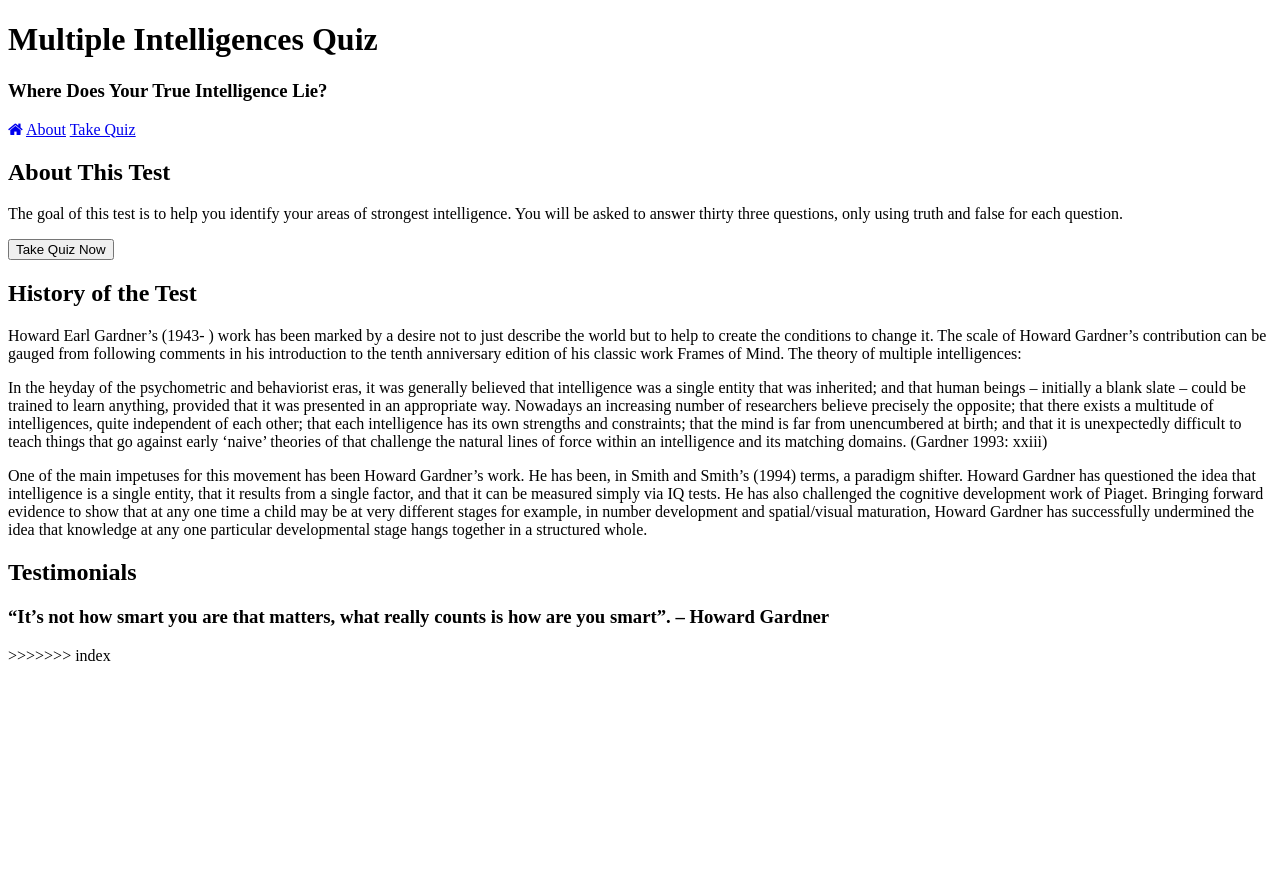
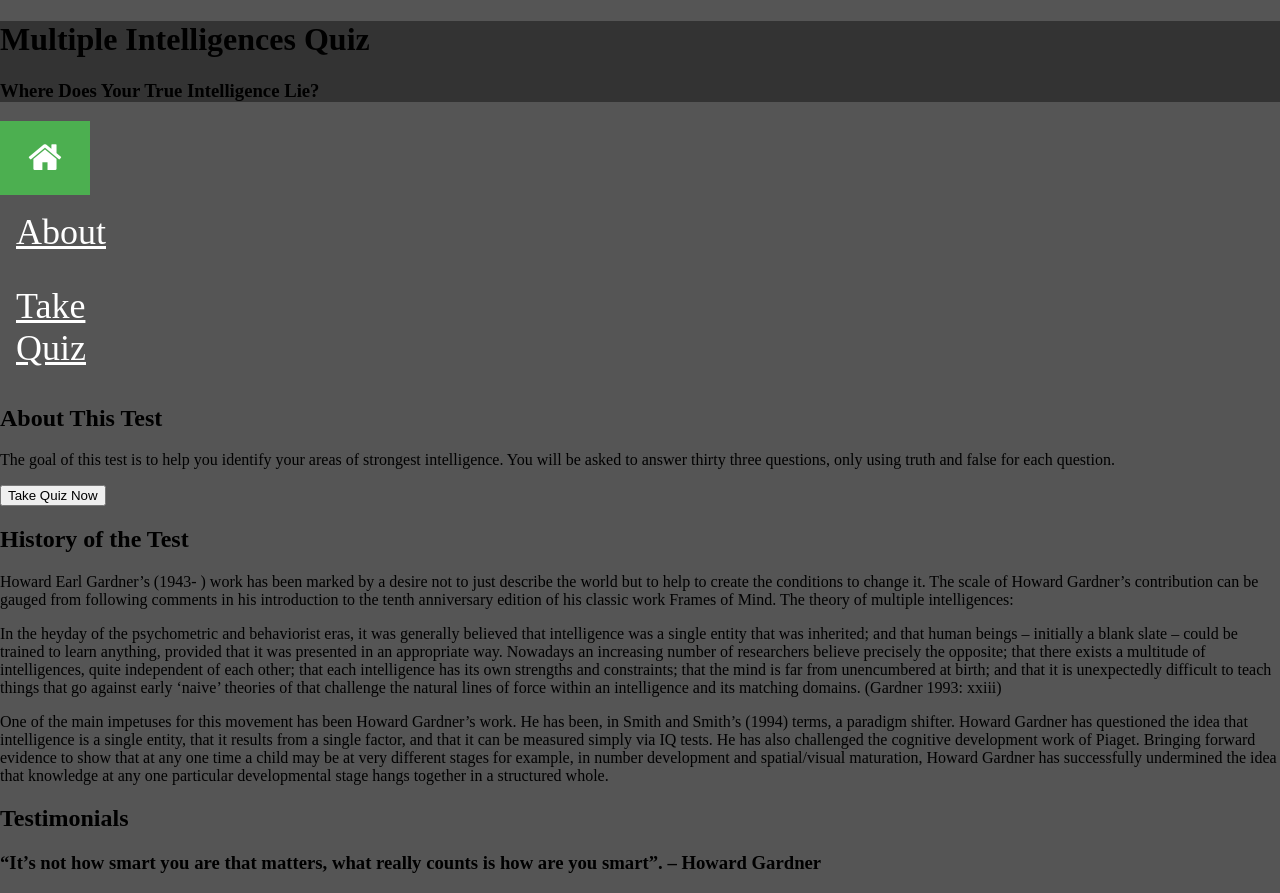
Before and after one commit to aimurphyii/multiple-intelligences-survey, a plain HTML site: page index.html in a window 1280 px wide. Before the commit the page ends 800 px from the top, so only its background shows below. Drawn offline with Linux system fonts and the light colour scheme.

Commit message:
changed file location links

```diff
--- a/index.html
+++ b/index.html
@@ -5,6 +5,7 @@
   <meta name="viewport" content="width=device-width, initial-scale=1.0">
   <meta http-equiv="X-UA-Compatible" content="ie=edge">
   <link rel="stylesheet" href="https://cdnjs.cloudflare.com/ajax/libs/font-awesome/4.7.0/css/font-awesome.min.css">
+  <link rel="stylesheet" href="css/style.css">
   <title>MI Quiz</title>
 </head>
 <header>
@@ -14,8 +15,8 @@
 <nav>
   <div class="icon-bar">
     <a class="active" href="index.html"><i class="fa fa-home"></i></a>
-    <a href="About.html">About</a>
-    <a href="Take-Quiz.html">Take Quiz</a>
+    <a href="pages/About.html">About</a>
+    <a href="pages/Take-Quiz.html">Take Quiz</a>
   </div>
 </nav>
 <body>
@@ -39,7 +40,6 @@
   <p></p>
 
   <h3>“It’s not how smart you are that matters, what really counts is how are you smart”. – Howard Gardner</h3>
->>>>>>> index
 </body>
 <footer>
 
```
